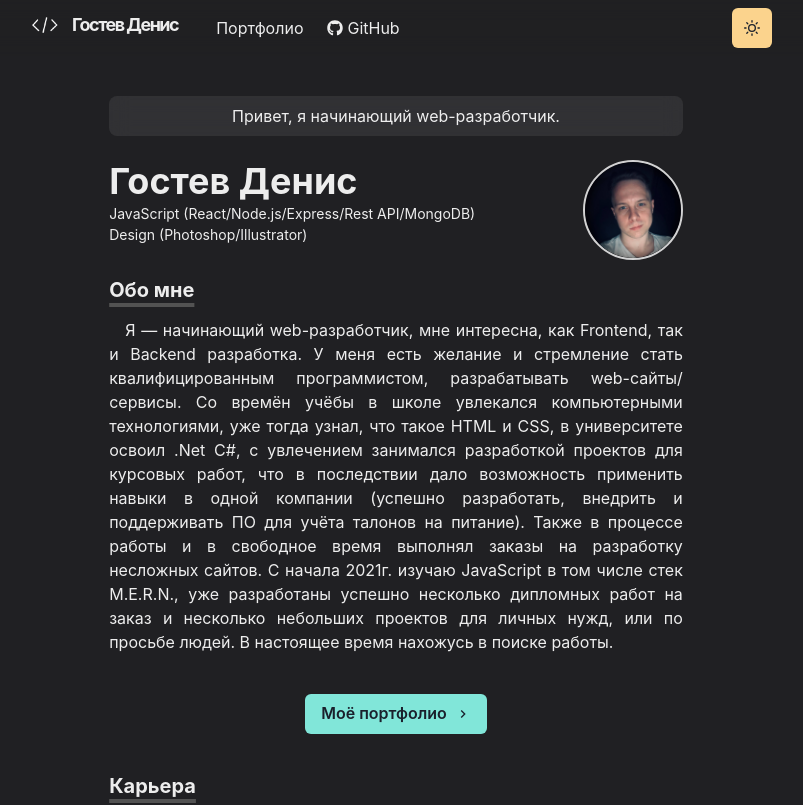
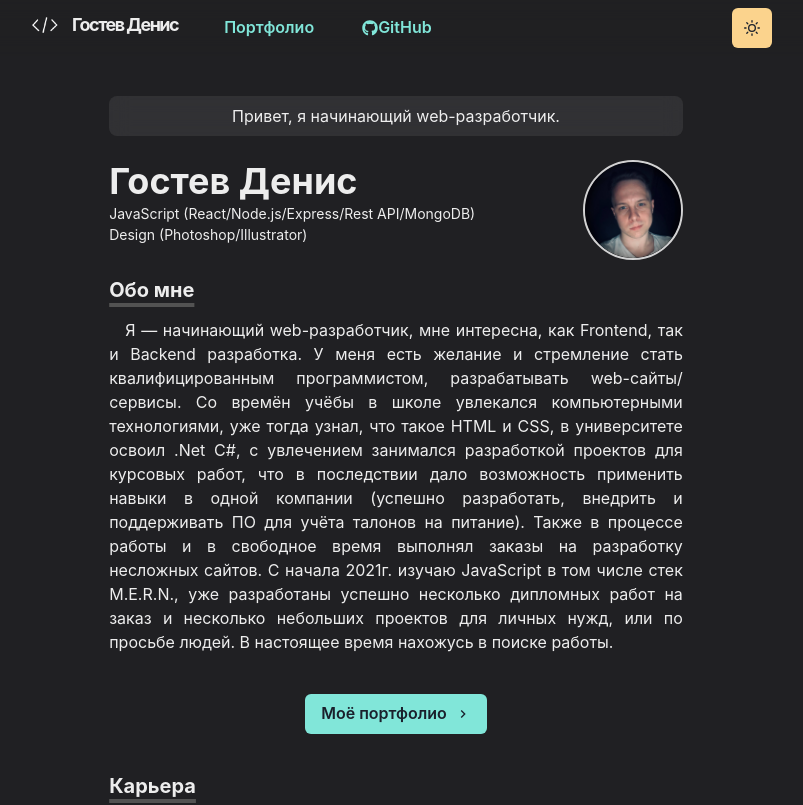
Before and after one commit to deniska69/gostev.site, a React (Create React App) app: page / in a window 1280 px wide. Shown: the top 805 px of the page, without its empty margins (244-1047 px from the left). Built offline with nearby package versions, Linux system fonts and the light colour scheme.

Commit message:
Модифицирован навбар - изменён стиль кнопок, зависящий от выбранной цветовой схемы + подсветка активной страницы.

```diff
--- a/src/components/NavBar.js
+++ b/src/components/NavBar.js
@@ -1,15 +1,18 @@
 import Logo from './Logo';
-import { Container, Box, Link, Stack, Heading, Flex, Menu, MenuItem, MenuList, MenuButton, IconButton, useColorModeValue } from '@chakra-ui/react';
+import { Container, Box, Link, Stack, Heading, Flex, Menu, MenuItem, MenuList, MenuButton, IconButton, Button, useColorModeValue } from '@chakra-ui/react';
 import { HamburgerIcon } from '@chakra-ui/icons';
 import { ColorModeSwitcher } from './ColorModeSwitcher';
 import { FaGithub } from 'react-icons/fa';
 
-const LinkItem = ({ href, path, target, children, ...props }) => {
+const LinkItem = ({ href, children, ...props }) => {
+  const path = window.location.pathname;
   const active = path === href;
-  const inactiveColor = useColorModeValue('gray200', 'whiteAlpha.900');
+
   return (
-    <Link href={href} p={2} bg={active ? 'grassTeal' : undefined} color={active ? '#202023' : inactiveColor} rounded="md" target={target} {...props}>
-      {children}
+    <Link href={href} variant="hover-no" {...props}>
+      <Button colorScheme="teal" variant={active ? 'solid' : 'ghost'}>
+        {children}
+      </Button>
     </Link>
   );
 };
@@ -33,10 +36,8 @@ function NavBar() {
           alignItems="center"
           flexGrow={1}
           mt={{ base: 4, md: 0 }}>
-          <LinkItem href="/portfolio" variant="hover-yes">
-            Портфолио
-          </LinkItem>
-          <LinkItem href="https://github.com/deniska69" target="_blank" variant="hover-yes" display="inline-flex" alignItems="center" style={{ gap: 4 }} pl={2}>
+          <LinkItem href="/portfolio/">Портфолио</LinkItem>
+          <LinkItem href="https://github.com/deniska69" target="_blank" display="inline-flex" alignItems="center" style={{ gap: 4 }} pl={2}>
             <FaGithub />
             GitHub
           </LinkItem>
```
